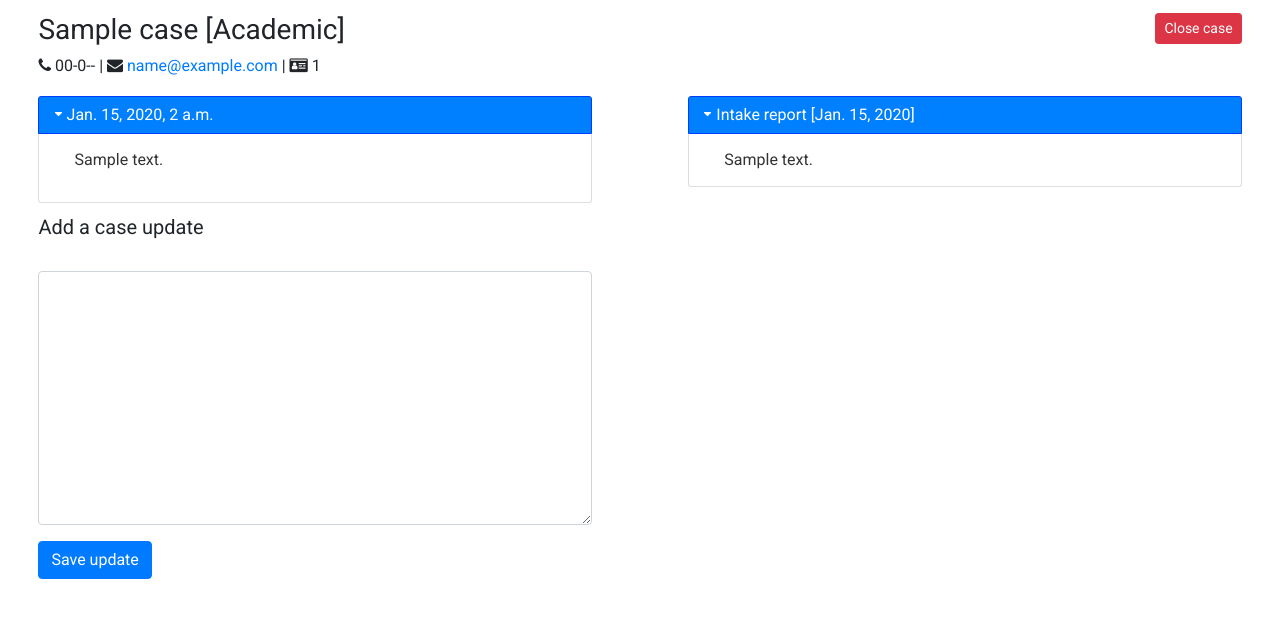
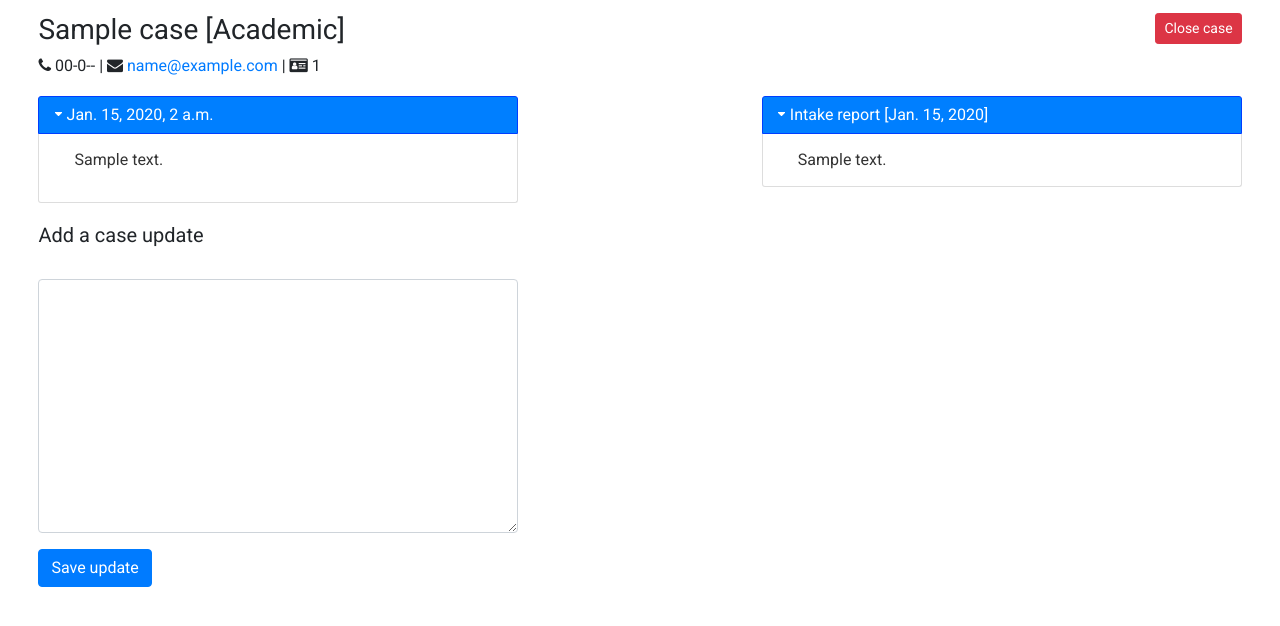
Before and after one commit to Svetlitski/sao-case-management, a Django app: template cases/templates/cases/casedetail.html in a window 1280 px wide. Shown: the part 50-676 px from the top of the page. Run offline with Django 3.2, Linux system fonts and the light colour scheme; the template is opened without the code that fills it: values that come from a table or form of the project are taken from there, others are empty; tables that the repository leaves empty hold one stand-in row (values such as "Sample post"); some libraries are stand-ins or nearby versions.

Commit message:
Fixed bug with closing cases. Fixed internal security issue which allowed you to view a case you weren't assigned to. Case detail view now uses flexbox. Urls now use case primary key as intended instead of wrapping it in a slug.

```diff
--- a/cases/models.py
+++ b/cases/models.py
@@ -1,5 +1,4 @@
 from django.db import models
-from django.utils.text import slugify
 from phonenumber_field.modelfields import PhoneNumberField
 from django.contrib.auth.models import User
 from multiselectfield import MultiSelectField
@@ -56,13 +55,6 @@ class Case(models.Model):
     divisions = MultiSelectField(choices=DIVISION_CHOICES)
     is_open = models.BooleanField('case open?', default=True)
     last_updated = models.DateTimeField('time since last update', auto_now_add=True)
-    slug = models.SlugField(max_length=30, blank=True)
-
-    def save(self, *args, **kwargs):
-        if not self.slug:
-            # TODO: come up with a better slug that will still be unique
-            self.slug = slugify(self.pk)
-        super().save()
 
     def __str__(self):
         return self.client_name + ", " + str(self.open_date) + ", " + str(self.divisions)
--- a/cases/templates/cases/casedetail.html
+++ b/cases/templates/cases/casedetail.html
@@ -14,11 +14,12 @@
 	</script>
 {% endblock %}
 {% block body %}
-	<a href="{% url 'cases:case_open_close' case.slug %}?next={{request.path|urlencode}}" class="btn btn-sm {{case.is_open|yesno:'btn-danger,btn-success'}}" style="float:right">{{case.is_open|yesno:'Close,Reopen'}} case</a>
+	<a href="{% url 'cases:case_open_close' case.pk %}?next={{request.path|urlencode}}" class="btn btn-sm {{case.is_open|yesno:'btn-danger,btn-success'}}" style="float:right">{{case.is_open|yesno:'Close,Reopen'}} case</a>
 	<h3 style="clear:left">{{case.client_name}} [{{case.divisions}}]{% if not case.is_open %}, closed on {{case.close_date}}{% endif %}</h3>
 	<p> {% if case.client_phone %} <i class="fa fa-phone"></i> {{case.display_client_phone}}{% endif %} {% if case.client_email %} {{case.client_phone|yesno:" | ,"}} <i class="fa fa-envelope"></i><a href="mailto:{{case.client_email}}">
 			  {{case.client_email}}</a>{% endif %} {% if case.client_SID %} | <i class="fa fa-id-card"></i> {{case.client_SID}}{% endif %}
 	</p>
+	<div id="case-detail-contents">
 		<div id="updates">
 		  {% for update in case.caseupdate_set.all %}
 		  <h4>{{update.creation_date}}</h4>
@@ -32,10 +33,13 @@
 		  <p>{{ case.incident_description }}</p>
 		</div>
 		{% if case.is_open %}
+			<div id="case-update-form">
 				<h5>Add a case update</h5>
-		<form  role="form" action="" method="post" style="width:46%">
+				<form  role="form" action="" method="post">
 				  {% csrf_token %} {% bootstrap_form form %}
 				  {% bootstrap_button "Save update" button_type="submit" button_class="btn-primary" %}
 				</form>
+			</div>
 		{% endif %}
+	</div>
 {% endblock %}
--- a/cases/templates/cases/caselist.html
+++ b/cases/templates/cases/caselist.html
@@ -40,7 +40,7 @@
 	<p><strong>{{ error_message }}</strong></p>{% endif %}
 	<div id="case-list" class="clearfix">
 	{% for case in case_list %}
-		<div class="case-card{{case.is_open|yesno:', closed-case'}}" href="{% url 'cases:case_detail' case.slug %}" onclick="location.href='{% url 'cases:case_detail' case.slug %}';">
+		<div class="case-card{{case.is_open|yesno:', closed-case'}}" href="{% url 'cases:case_detail' case.pk %}" onclick="location.href='{% url 'cases:case_detail' case.pk %}';">
 			<div class="case-card-contents">
 			  <h3>{{case.client_name}}</h3>
 			  <ul class="fa-ul">
--- a/cases/urls.py
+++ b/cases/urls.py
@@ -3,7 +3,7 @@ from . import views
 app_name = 'cases'
 urlpatterns = [
     path('intake/', views.IntakeView.as_view(), name='intake'),
-    path('case/<str:slug>/', views.CaseDetailView.as_view(), name='case_detail'),
-    path('case/<str:slug>/closeopen', views.CaseOpenCloseView.as_view(), name='case_open_close'),
+    path('case/<int:pk>/', views.CaseDetailView.as_view(), name='case_detail'),
+    path('case/<int:pk>/closeopen', views.CaseOpenCloseView.as_view(), name='case_open_close'),
     path('', views.CaseListView.as_view(), name='case_list'),
 ]
--- a/sao-case-management/urls.py
+++ b/sao-case-management/urls.py
@@ -22,5 +22,5 @@ urlpatterns = [
     path('login/', views.OfficeLoginView.as_view(), name='login'),
     path('logout/', views.logout_view, name='logout'),
     path('casework/', include('cases.urls')),
-    path('', views.home_view)
+    path('', views.home_view, name='home')
 ]
--- a/static/css/style.css
+++ b/static/css/style.css
@@ -110,7 +110,6 @@ header {
 }
 
 .card-foot {
-    /*margin-top: 20px;*/
     position: absolute;
     text-align: center;
     bottom: 0;
@@ -149,28 +148,24 @@ header {
 
 /* Case detail view */
 
-
-/* TODO: configure to use flexbox */
-
-#updates {
-    width: 46%;
-    margin-right: 8%;
-    margin-bottom: 1%;
-    float: left;
+#case-detail-contents {
+    height: 100%;
+    width: 100%;
+    display: flex;
+    flex-direction: row;
+    flex-wrap: wrap;
+    justify-content: space-between;
 }
 
-#case-update-form {
-    width: 100px;
+#case-detail-contents>div {
+    width: 480px;
+    margin-bottom: 20px;
 }
 
 .ui-accordion-header {
     outline-width: 0;
 }
 
-#case-description {
-    width: 46%;
-    float: left;
-}
 
 
 
```
Also changed, not shown: cases/views.py (+14 -5 lines), cases/migrations/0021_remove_case_slug.py (added). Lines whose indentation alone changed are shown as unchanged.
